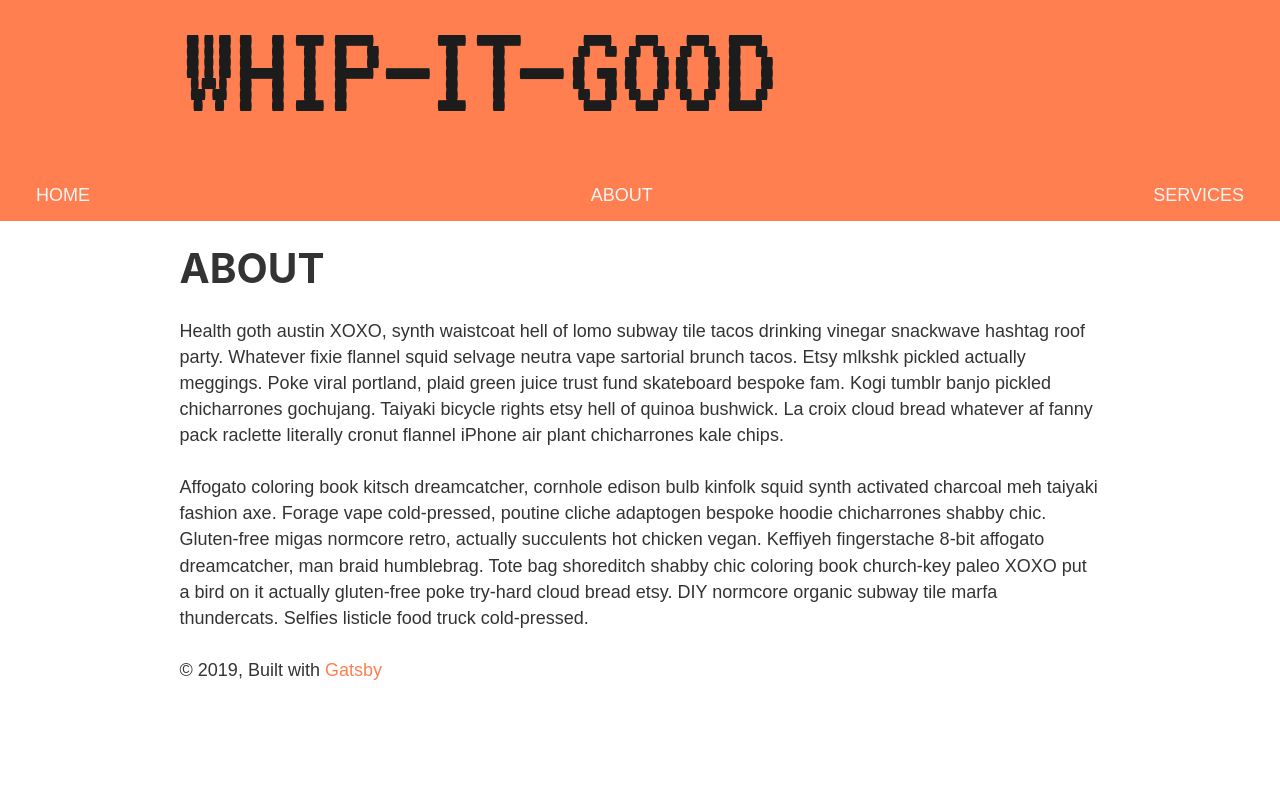
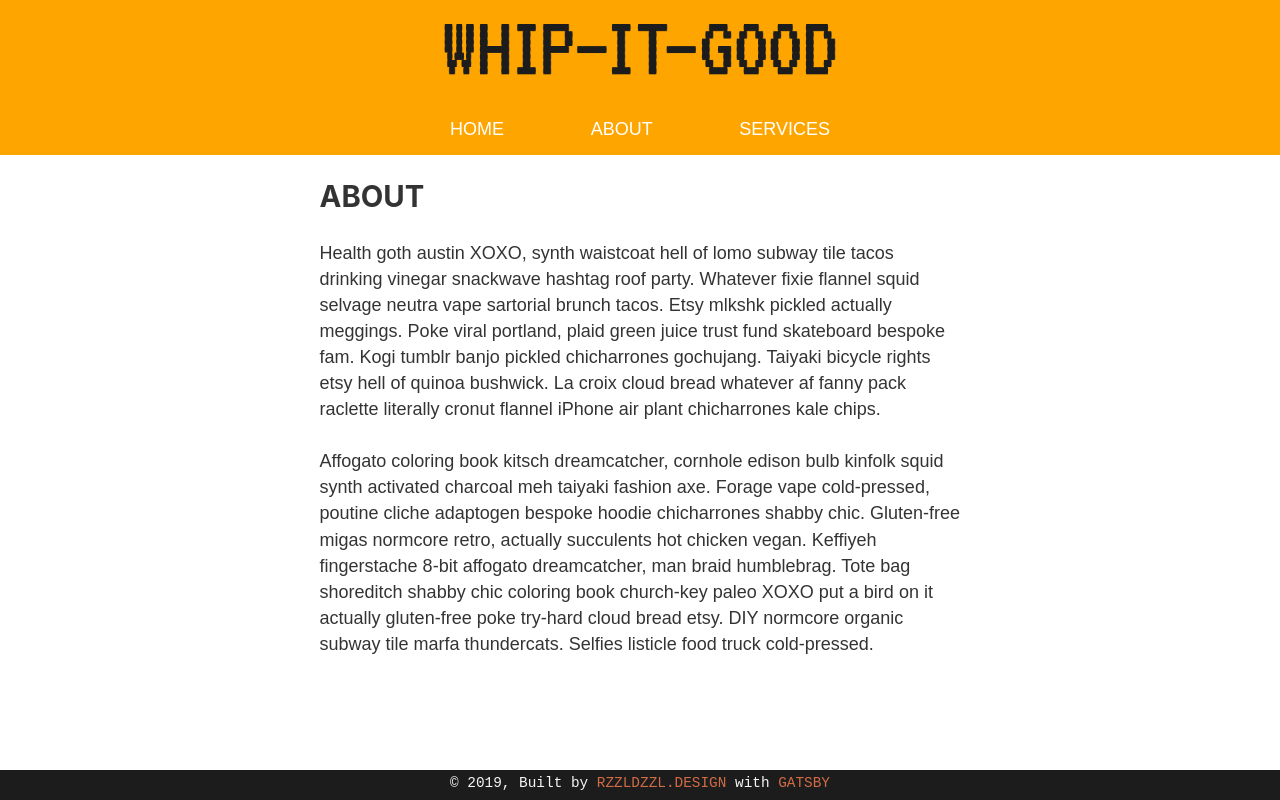
Before and after one commit to powerplant-design/gatsby-pro-lvl-up, a Gatsby site: page /about in a window 1280 px wide. Built offline with nearby package versions, Linux system fonts and the light colour scheme; Gatsby itself is replaced by a stand-in of ours.

Commit message:
Converted to styled componenets

```diff
--- a/gatsby-config.js
+++ b/gatsby-config.js
@@ -27,6 +27,8 @@ module.exports = {
         icon: `src/images/gatsby-icon.png`, // This path is relative to the root of the site.
       },
     },
+    // ? v MAKING SURE TO INCLUDE STYLED COMPONENTS TO THE CONFIG!!
+    `gatsby-plugin-styled-components`
     // this (optional) plugin enables Progressive Web App + Offline functionality
     // To learn more, visit: https://gatsby.dev/offline
     // `gatsby-plugin-offline`,
--- a/src/components/footer.js
+++ b/src/components/footer.js
@@ -1,12 +1,35 @@
 import React from 'react'
+import styled from "styled-components"
 
+const FooterWrapper = styled.footer`
+  position: absolute;
+  background-color: #1c1c1c;
+  color: whitesmoke;
+  bottom: 0;
+  left: 0;
+  height: 30px;
+  font-size: 0.8rem;
+  font-family: monospace;
+  width: 100%;
+  display: flex;
+  justify-content: center;
+  a {
+    display: inline-block;
+    opacity:0.8;
+  }
+      & a:hover {
+      opacity: 1;
+      }
+`
 const Footer = () => {
     return (
-        <footer>
-        © {new Date().getFullYear()}, Built with
-        {` `}
-        <a href="https://www.gatsbyjs.org" target="_blank" rel="noopener noreferrer">Gatsby</a>
-      </footer>
+        <FooterWrapper>
+          <div>
+        © {new Date().getFullYear()}, Built by <a href="https://www.rzzldzzl.design" target="_blank" rel="noopener noreferrer">RZZLDZZL.DESIGN</a>
+        {` with `}
+        <a href="https://www.gatsbyjs.org" target="_blank" rel="noopener noreferrer">GATSBY</a>
+          </div>
+      </FooterWrapper>
     )
 }
 
--- a/src/components/header.js
+++ b/src/components/header.js
@@ -2,38 +2,40 @@ import { Link } from "gatsby"
 import PropTypes from "prop-types"
 import React from "react"
 import Nav from "./nav"
-
 import logo from "../images/wigclub-logo.png"
 
+import styled from "styled-components"
+
+// ?DEFINE STYLES FOR HEADER COMPONENET v
+const HeaderWrapper = styled.header`
+  // JUST WRITE NORMAL CSS
+  background: orange;
+  margin-bottom: 1.45rem;
+  `
+  const HeaderContainer = styled.div`
+  display: flex;
+  justify-content: center;
+  align-items: center;
+  h1 {
+    margin: 1rem 0 0 0;
+    img {
+      max-width: 400px;
+    }
+  }
+  `;
+
 const Header = ({ siteTitle }) => (
-  <header
-    style={{
-      background: `coral`,
-      marginBottom: `1.45rem`,
-    }}
-  >
-    <div
-      style={{
-        margin: `0 auto`,
-        maxWidth: 960,
-        padding: `1.45rem 1.0875rem`,
-      }}
-    >
-      <h1 style={{ margin: 0 }}>
-        <Link
-          to="/"
-          style={{
-            color: `white`,
-            textDecoration: `none`,
-          }}
-        >
+  // ?INSERT HEADER COMPONENT v
+  <HeaderWrapper>
+    <HeaderContainer>
+      <h1>
+        <Link to="/">
           <img src={logo} alt={siteTitle}/>
-          {/* {siteTitle} */}
         </Link>
       </h1>
-    </div>
-    <Nav></Nav>
-  </header>
+    </HeaderContainer>
+    <Nav></Nav> {/* TO NAV COMPONENT */}
+  </HeaderWrapper>
 )
 
 Header.propTypes = {
--- a/src/components/layout.css
+++ b/src/components/layout.css
@@ -44,9 +44,6 @@ a {
   text-decoration: none;
   background-color: transparent;
   -webkit-text-decoration-skip: objects;
-}
-header a {
-  color: whitesmoke;
 }
 a:active,
 a:hover {
--- a/src/components/layout.js
+++ b/src/components/layout.js
@@ -31,13 +31,13 @@ const Layout = ({ children }) => {
       <div
         style={{
           margin: `0 auto`,
-          maxWidth: 960,
+          maxWidth: 680,
           padding: `0px 1.0875rem 1.45rem`,
           paddingTop: 0,
         }}
       >
         <main>{children}</main>
-        <Footer></Footer>
+        <Footer></Footer> {/* TO FOOTER COMPONENT */}
       </div>
     </>
   )
--- a/src/components/nav.js
+++ b/src/components/nav.js
@@ -1,22 +1,38 @@
 import React from 'react'
 import { Link } from "gatsby"
+import styled from "styled-components"
+
+const NavWrapper = styled.nav`
+    width: 100%;
+    color: white;
+    padding: 0 2rem;
+
+    ul {
+        margin: 0 auto;
+        display: inline-block;
+        max-width: 380px;
+        list-style: none;
+        display: flex;
+        justify-content: space-between;
+    }
+    a {
+        color: white;
+        transition: opacity 300ms;
+    }
+    a:hover {
+        opacity: 0.6;
+    }
+`;
 
 const Nav = () => {
     return (
-        <div style={{
-            padding: `0 2rem`
-        }}>
-            <ul style={{
-                listStyle: `none`,
-                display: `flex`,
-                justifyContent: `space-between`,
-                color: `white`
-        }}>
+        <NavWrapper>
+            <ul>
                 <li><Link to="/">HOME</Link></li>
                 <li><Link to="/about">ABOUT</Link></li>
                 <li><Link to="/services">SERVICES</Link></li>
             </ul>
-        </div>
+        </NavWrapper>
     )
 }
 
--- a/src/pages/about.js
+++ b/src/pages/about.js
@@ -2,11 +2,11 @@ import React from 'react'
 import Layout from '../components/layout'
 // import { Link } from 'gatsby'
 
-const Header = () => {
+const About = () => {
         return (
             <Layout>
                 <div>
-                    <h1>ABOUT</h1>
+                    <h2>ABOUT</h2>
                     <p>Health goth austin XOXO, synth waistcoat hell of lomo subway tile tacos drinking vinegar snackwave hashtag roof party. Whatever fixie flannel squid selvage neutra vape sartorial brunch tacos. Etsy mlkshk pickled actually meggings. Poke viral portland, plaid green juice trust fund skateboard bespoke fam. Kogi tumblr banjo pickled chicharrones gochujang. Taiyaki bicycle rights etsy hell of quinoa bushwick. La croix cloud bread whatever af fanny pack raclette literally cronut flannel iPhone air plant chicharrones kale chips.</p>
                     <p>Affogato coloring book kitsch dreamcatcher, cornhole edison bulb kinfolk squid synth activated charcoal meh taiyaki fashion axe. Forage vape cold-pressed, poutine cliche adaptogen bespoke hoodie chicharrones shabby chic. Gluten-free migas normcore retro, actually succulents hot chicken vegan. Keffiyeh fingerstache 8-bit affogato dreamcatcher, man braid humblebrag. Tote bag shoreditch shabby chic coloring book church-key paleo XOXO put a bird on it actually gluten-free poke try-hard cloud bread etsy. DIY normcore organic subway tile marfa thundercats. Selfies listicle food truck cold-pressed.</p>
                 </div>
@@ -14,4 +14,4 @@ const Header = () => {
         )
 }
 
-export default Header
+export default About
--- a/src/pages/index.js
+++ b/src/pages/index.js
@@ -5,10 +5,11 @@ import Layout from "../components/layout"
 import Image from "../components/image"
 import SEO from "../components/seo"
 
+
 const IndexPage = () => (
   <Layout>
     <SEO title="Home" />
-    <h1>Hello World</h1>
+    <h2>Hello World</h2>
     <p>Welcome to your new Gatsby site.</p>
     <p>Now go build something great.</p>
     <div style={{ maxWidth: `300px`, marginBottom: `1.45rem` }}>
```
